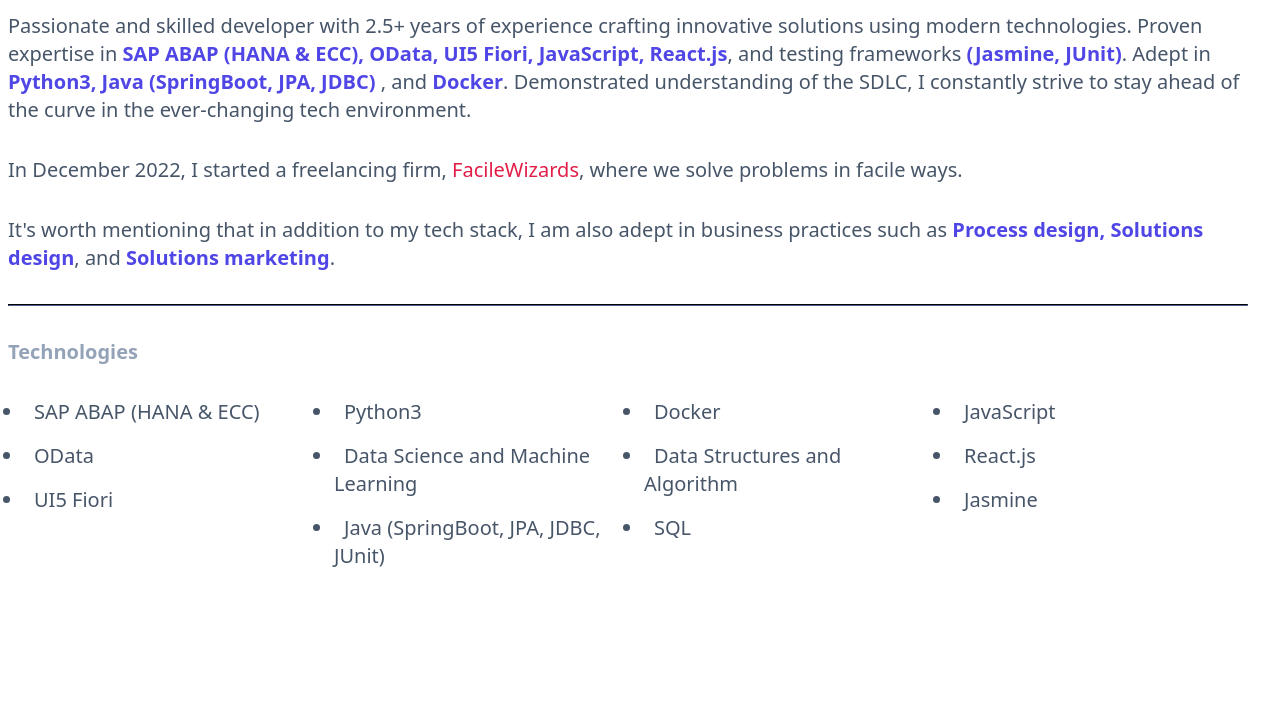
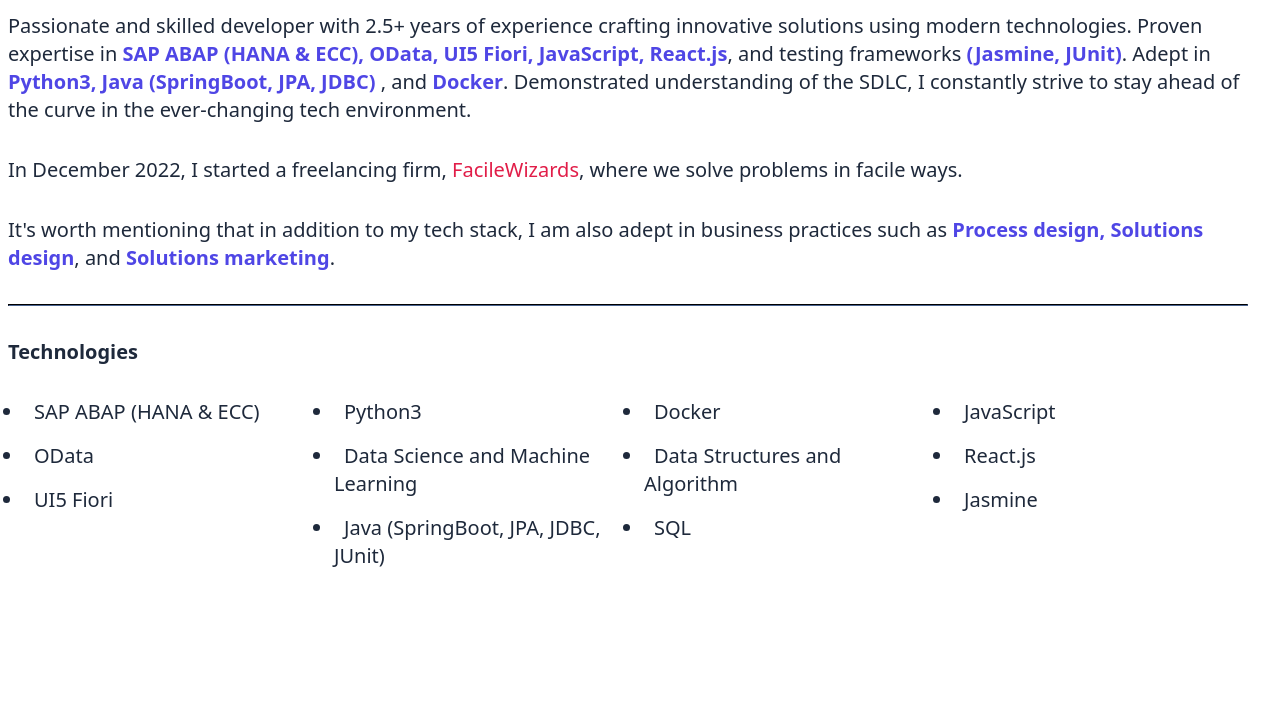
Before and after one commit to facileWizard/Portfolio, a website built with Vite: page index.html in a window 1280 px wide. Shown: the part 775-1502 px from the top of the page. Built offline with nearby package versions, Linux system fonts and the light colour scheme; a web font is replaced by a local one.

Commit message:
Revert "Update style.css"
This reverts commit 4bdd3810a5da0d2a0b45360220e33bbaf274a42d.

```diff
--- a/styles/style.css
+++ b/styles/style.css
@@ -1,8 +1,13 @@
 :root {
-  --clr-dark: #070a13;
+  /*--clr-dark: #070a13;
   --clr-light: #f1f5f9;
   --clr-slate400: #94a3b8;
   --clr-slate600: #475569;
+  --clr-slate800: #1e293b;*/
+  --clr-light: #070a13;
+  --clr-dark: #f1f5f9;
+  --clr-slate400: #1e293b;
+  --clr-slate600: #1e293b;
   --clr-slate800: #1e293b;
   --clr-rose: #e11d48;
   --clr-indigo: #4f46e5;
@@ -38,10 +43,15 @@
 }
 
 .light-mode {
-  --clr-light: #070a13;
+  /*--clr-light: #070a13;
   --clr-dark: #f1f5f9;
   --clr-slate400: #1e293b;
   --clr-slate600: #1e293b;
+  --clr-slate800: #1e293b;*/
+  --clr-dark: #070a13;
+  --clr-light: #f1f5f9;
+  --clr-slate400: #94a3b8;
+  --clr-slate600: #475569;
   --clr-slate800: #1e293b;
 }
 }
```
